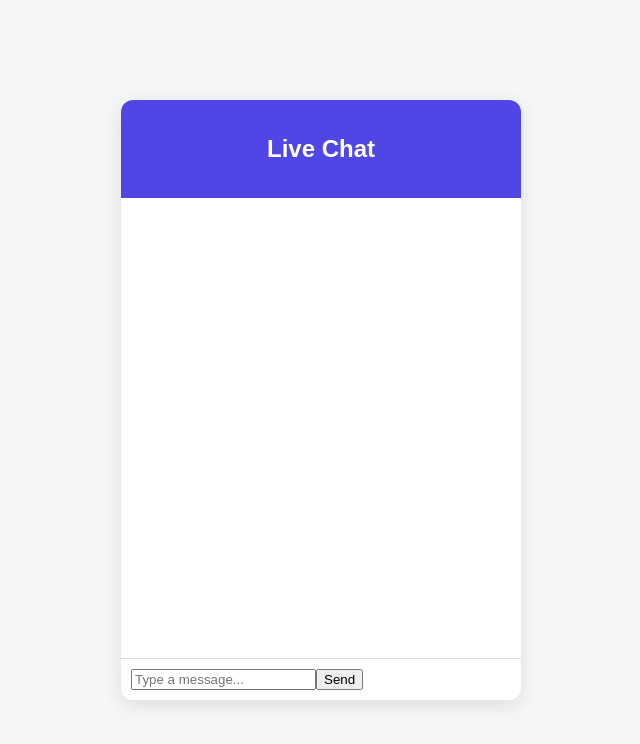
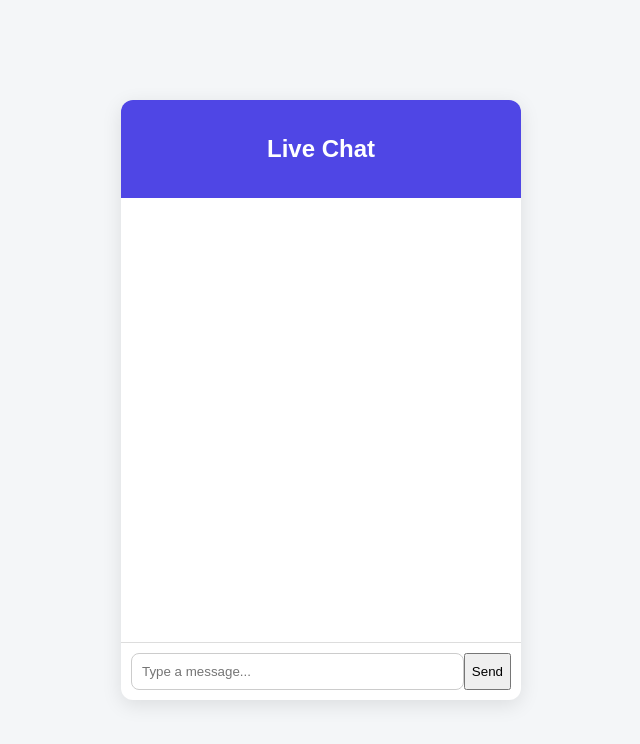
Before and after one commit to Ify-O/Chat-App, a plain HTML site: page Frontend/index.html in a window 1280 px wide. Shown: the whole page, without its empty margins (319-959 px from the left). Drawn offline with nearby package versions, Linux system fonts and the light colour scheme; no server answers.

Commit message:
Add styles for chat input field to enhance user experience

```diff
--- a/Frontend/style.css
+++ b/Frontend/style.css
@@ -58,3 +58,11 @@ body {
   padding: 10px;
   border-top: 1px solid #ddd;
 }
+
+.chat-input input {
+  flex: 1;
+  padding: 10px;
+  border: 1px solid #ccc;
+  border-radius: 8px;
+  outline: none;
+}
```
